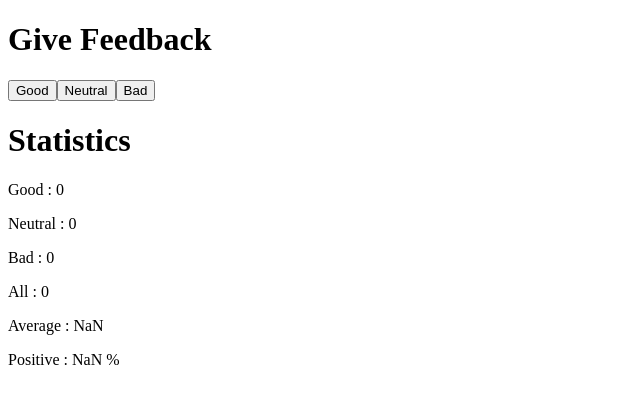
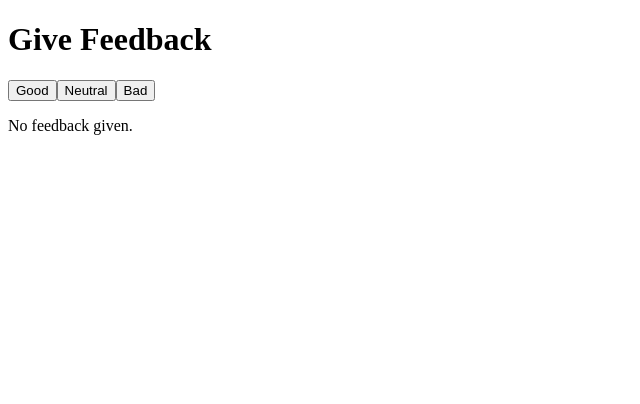
Before and after one commit to AkshayShelke-21/full-stack-open-2023, a React (Vite) app in the folder part1/react-app/: page / in a window 1280 px wide. Shown: the top 404 px of the page, without its empty margins (0-640 px from the left). Built offline with nearby package versions, Linux system fonts and the light colour scheme.

Commit message:
Unicafe [Exercise 1.9]

```diff
--- a/part1/react-app/src/App.jsx
+++ b/part1/react-app/src/App.jsx
@@ -5,7 +5,7 @@ const Statistics = ({ good, bad, neutral }) => {
   const all = good + bad + neutral;
 
   return (
-    <div>
+    all > 0 ? (<div>
       <h1>Statistics</h1>
       <p>Good : {good}</p>
       <p>Neutral : {neutral}</p>
@@ -13,7 +13,8 @@ const Statistics = ({ good, bad, neutral }) => {
       <p>All : {all}</p>
       <p>Average : {(good * 1 + neutral * 0 + bad * -1) / all}</p>
       <p>Positive : {(good / all) * 100} %</p>
-    </div>
+    </div>) :
+    <p>No feedback given.</p>
   );
 };
 
```
